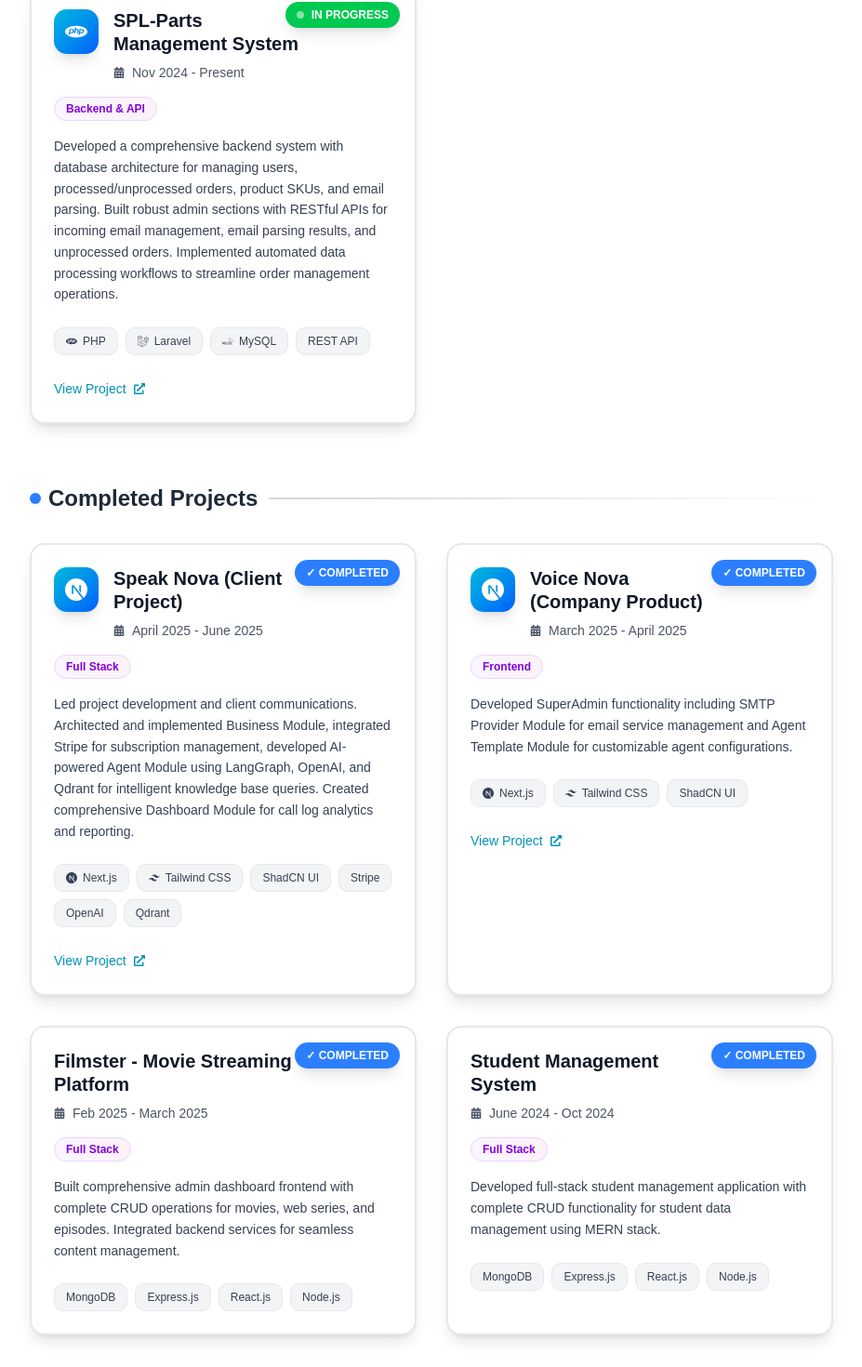
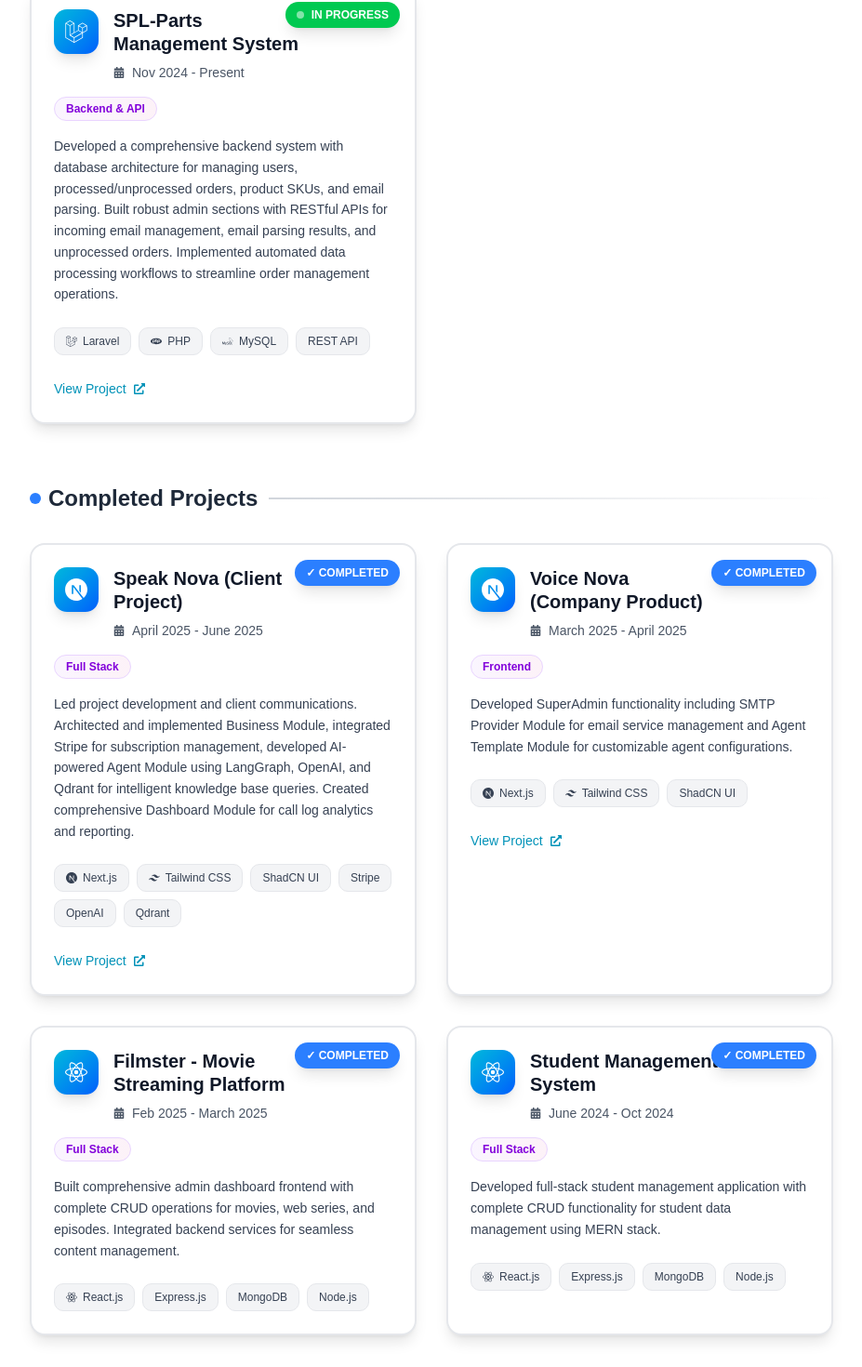
Before and after one commit to sachdevyash123/Yash_Sachdev_Portfolio, a Next.js app in the folder yash-portfolio/: page /home in a window 1280 px wide. Shown: the part 7008-8478 px from the top of the page at 93% size, without its empty margins (176-1103 px from the left). Built offline with nearby package versions, Linux system fonts and the light colour scheme; no server answers.

Commit message:
set new latest url of current project

```diff
--- a/yash-portfolio/app/components/view/home/ProjectsSection.tsx
+++ b/yash-portfolio/app/components/view/home/ProjectsSection.tsx
@@ -1,5 +1,5 @@
 import { FaExternalLinkAlt,FaCalendarAlt } from "react-icons/fa";
-import { SiPhp, SiMysql, SiLaravel, SiJquery, SiBootstrap, SiNextdotjs, SiTailwindcss } from "react-icons/si";
+import { SiPhp, SiMysql, SiLaravel, SiJquery, SiBootstrap, SiNextdotjs, SiTailwindcss, SiReact } from "react-icons/si";
 import { IconType } from "react-icons";
 
 const projects = [
@@ -9,6 +9,7 @@
         description:
             "Currently maintaining and enhancing the Categorizr Admin Panel by resolving critical issues across multiple modules including Manage Users, eReceipts, Store Collection, Store Map, and Mobile Uploads. Successfully implemented the View Tax Type module from scratch and developed a secure Reset Password functionality to improve user experience and system security.",
         tech: ["PHP", "MySQL", "AJAX", "jQuery"],
+        link:"https://categorizr.com/emailserver/admin",
         category: "Backend & Admin",
         status: "ongoing",
     },
@@ -17,8 +18,8 @@
         duration: "Oct 2024 - Present",
         description:
             "Leading the development of Luta's backend admin panel, implementing comprehensive modules for Customer Management, Customer App Styling, SSO Integration, CSR Management, Meta Quizzes, and Meta Challenges. Architected and executed a complete migration to a multi-tenant system, refactoring all APIs, cron jobs, and database structures to support customer-based isolation. Resolved numerous issues in existing modules while maintaining system stability.",
-        tech: ["PHP", "Laravel", "MySQL", "jQuery", "AdminLTE", "Bootstrap"],
-        link:"https://dev.weisetechdev.com/rogersbetatesting/public/admin",
+        tech: ["Laravel","PHP", "MySQL", "jQuery", "AdminLTE", "Bootstrap"],
+        link:"https://api.lutaapp.com",
         category: "Full Stack",
         status: "ongoing",
     },
@@ -27,7 +28,7 @@
         duration: "Nov 2024 - Present",
         description:
             "Developed a comprehensive backend system with database architecture for managing users, processed/unprocessed orders, product SKUs, and email parsing. Built robust admin sections with RESTful APIs for incoming email management, email parsing results, and unprocessed orders. Implemented automated data processing workflows to streamline order management operations.",
-        tech: ["PHP", "Laravel", "MySQL", "REST API"],
+        tech: ["Laravel","PHP", "MySQL", "REST API"],
         link:"https://dev.weisetechdev.com/splparts/public/admin",
         category: "Backend & API",
         status: "ongoing",
@@ -57,7 +58,7 @@
         duration: "Feb 2025 - March 2025",
         description:
             "Built comprehensive admin dashboard frontend with complete CRUD operations for movies, web series, and episodes. Integrated backend services for seamless content management.",
-        tech: ["MongoDB", "Express.js", "React.js", "Node.js"],
+        tech: ["React.js", "Express.js","MongoDB" , "Node.js"],
         category: "Full Stack",
         status: "completed",
     },
@@ -66,7 +67,7 @@
         duration: "June 2024 - Oct 2024",
         description:
             "Developed full-stack student management application with complete CRUD functionality for student data management using MERN stack.",
-        tech: ["MongoDB", "Express.js", "React.js", "Node.js"],
+        tech: ["React.js", "Express.js", "MongoDB", "Node.js"],
         category: "Full Stack",
         status: "completed",
     },
@@ -80,6 +81,7 @@
     "Bootstrap": SiBootstrap,
     "Next.js": SiNextdotjs,
     "Tailwind CSS": SiTailwindcss,
+    "React.js": SiReact
 };
 
 export default function ProjectsSection() {
```
Also changed, not shown: yash-portfolio/tsconfig.json (+19 -5 lines).
